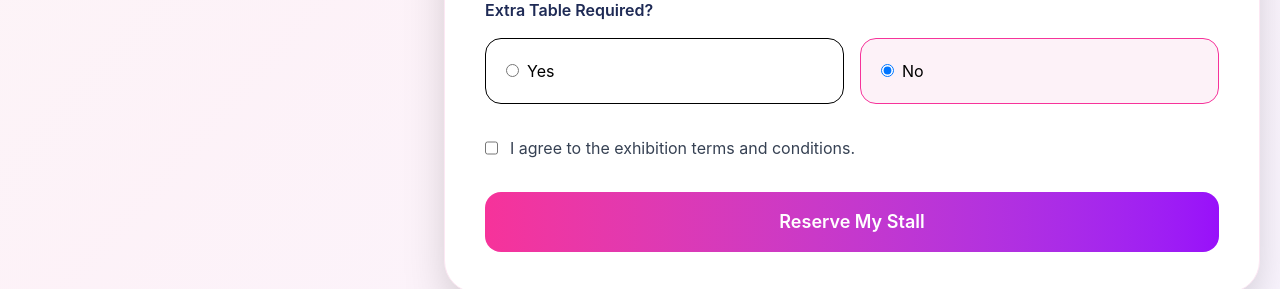
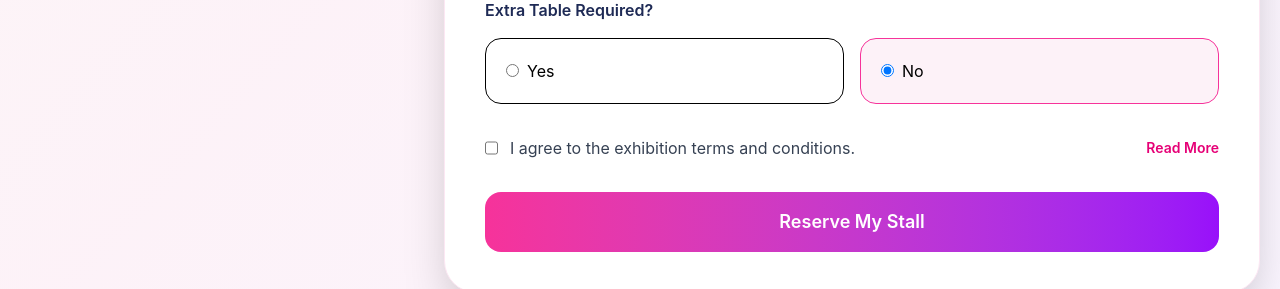
Before and after one commit to devspark-2501/RangManch-Website, a Next.js app in the folder front-end/: page /Book-Stall in a window 1280 px wide. Shown: the part 1160-1449 px from the top of the page. Built offline with nearby package versions, Linux system fonts and the light colour scheme; no server answers.

Commit message:
Gallery route and Book-Stall updated

```diff
--- a/front-end/app/Book-Stall/page.js
+++ b/front-end/app/Book-Stall/page.js
@@ -1,6 +1,7 @@
 "use client";
 
 import { useState } from "react";
+import Link from "next/link";
 import {
   FaStore,
   FaPhone,
@@ -308,7 +309,7 @@ export default function BookStall() {
                   </div>
                 </div>
 
-                <div className="mt-8">
+                <div className="mt-8 flex items-center justify-between gap-4">
                   <label className="flex gap-3 cursor-pointer">
                     <input
                       type="checkbox"
@@ -321,6 +322,13 @@ export default function BookStall() {
                       I agree to the exhibition terms and conditions.
                     </span>
                   </label>
+
+                  <Link
+                    href="/read-more"
+                    className="text-pink-600 font-semibold text-sm whitespace-nowrap hover:underline flex-shrink-0"
+                  >
+                    Read More
+                  </Link>
                 </div>
 
                 <button
--- a/front-end/app/Gallery/page.js
+++ b/front-end/app/Gallery/page.js
@@ -1,17 +1,12 @@
-'use client';
+"use client";
 
 import { useState, useEffect, useCallback } from "react";
-
 import {
   FaImages,
   FaTimes,
   FaChevronLeft,
   FaChevronRight,
 } from "react-icons/fa";
-
-// export const metadata = {
-//   title: "RangManch | Gallery"
-// };
 
 export default function GalleryPage() {
   const [galleries, setGalleries] = useState([]);
@@ -36,12 +31,18 @@ export default function GalleryPage() {
   // ── Lightbox helpers ─────────────────────────────────────────────────
   const openLightbox = (images, index) => {
     setLightbox({ open: true, images, index });
-    document.body.style.overflow = "hidden";
+    // Guard: document is only available in the browser
+    if (typeof document !== "undefined") {
+      document.body.style.overflow = "hidden";
+    }
   };
 
   const closeLightbox = useCallback(() => {
     setLightbox({ open: false, images: [], index: 0 });
-    document.body.style.overflow = "";
+    // Guard: document is only available in the browser
+    if (typeof document !== "undefined") {
+      document.body.style.overflow = "";
+    }
   }, []);
 
   const prev = useCallback(() => {
@@ -58,6 +59,7 @@ export default function GalleryPage() {
     }));
   }, []);
 
+  // Keyboard navigation — window access is safe inside useEffect (client-only)
   useEffect(() => {
     const handler = (e) => {
       if (!lightbox.open) return;
--- /dev/null
+++ b/front-end/app/read-more/page.js
@@ -0,0 +1,7 @@
+export default function ReadMore() {
+    return (
+        <div>
+
+        </div>
+    )
+}
```
Also changed, not shown: front-end/app/terms/page.js (added).
